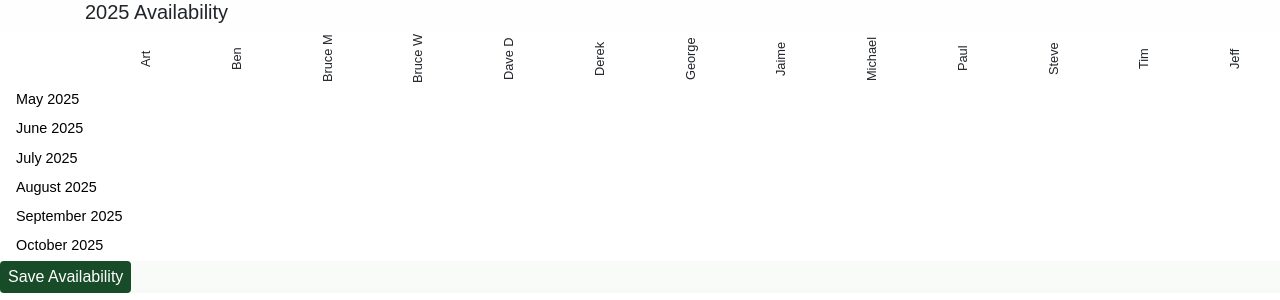
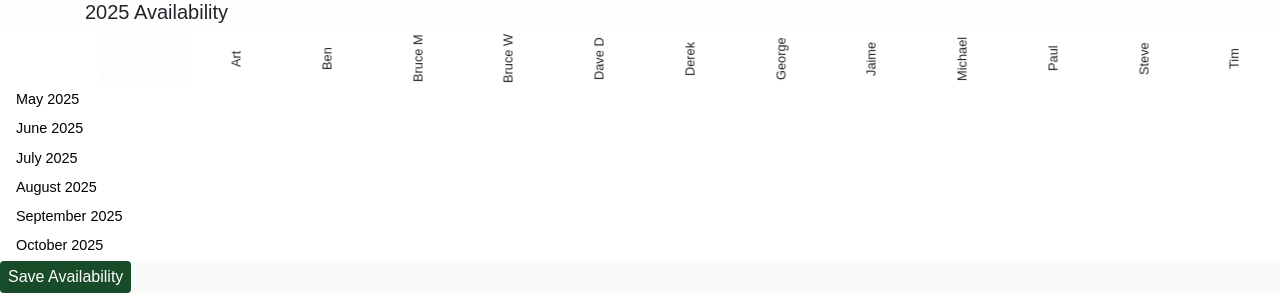
Before and after one commit to dcramton/BJG, a Python web app: template templates/availability.html in a window 1280 px wide; the page is wider, and only the part inside the window is pictured. Shown: the part 54-354 px from the top of that part. Run offline with Jinja, Linux system fonts and the light colour scheme; the template is opened without the code that fills it, so the values that code supplies are empty; some libraries are stand-ins or nearby versions.

Commit message:
03032025b

```diff
--- a/index.html
+++ b/index.html
@@ -19,7 +19,7 @@
     <form novalidate>
       <fieldset>
         <div class="title-container">
-          <h3>Enter Scores 0303025a/h3>
+          <h3>Enter Scores 0303025b/h3>
           <!-- rest of your content -->
         </div>
 
--- a/static/bj.css
+++ b/static/bj.css
@@ -272,7 +272,7 @@
     /* Cross-browser compatible vertical text */
     writing-mode: vertical-rl;
     text-orientation: mixed;
-    transform: rotate(180deg);
+    transform: rotate(180deg) translateX(-100%);
 }
 
 /* Safari-specific fix */
```
